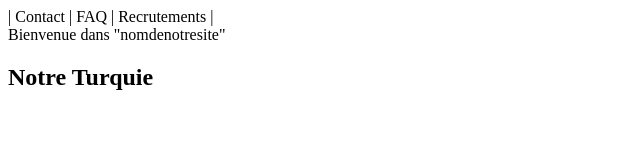
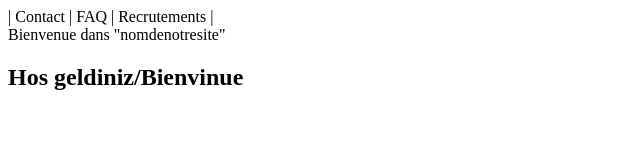
Before and after one commit to beytullah0129/mon-site, a plain HTML site: page index.html in a window 1280 px wide. Shown: the whole page, without its empty margins (0-640 px from the left). Drawn offline with Linux system fonts and the light colour scheme.

Commit message:
Update index.html

```diff
--- a/index.html
+++ b/index.html
@@ -6,7 +6,7 @@
     <header>Bienvenue dans "nomdenotresite"</header>
     <div>
       <section>
-        <h1>Notre Turquie</h1>
+        <h1><strong>Hos geldiniz/Bienvinue</strong></h1>
         <p></p>
       </section>
     </div>
```
